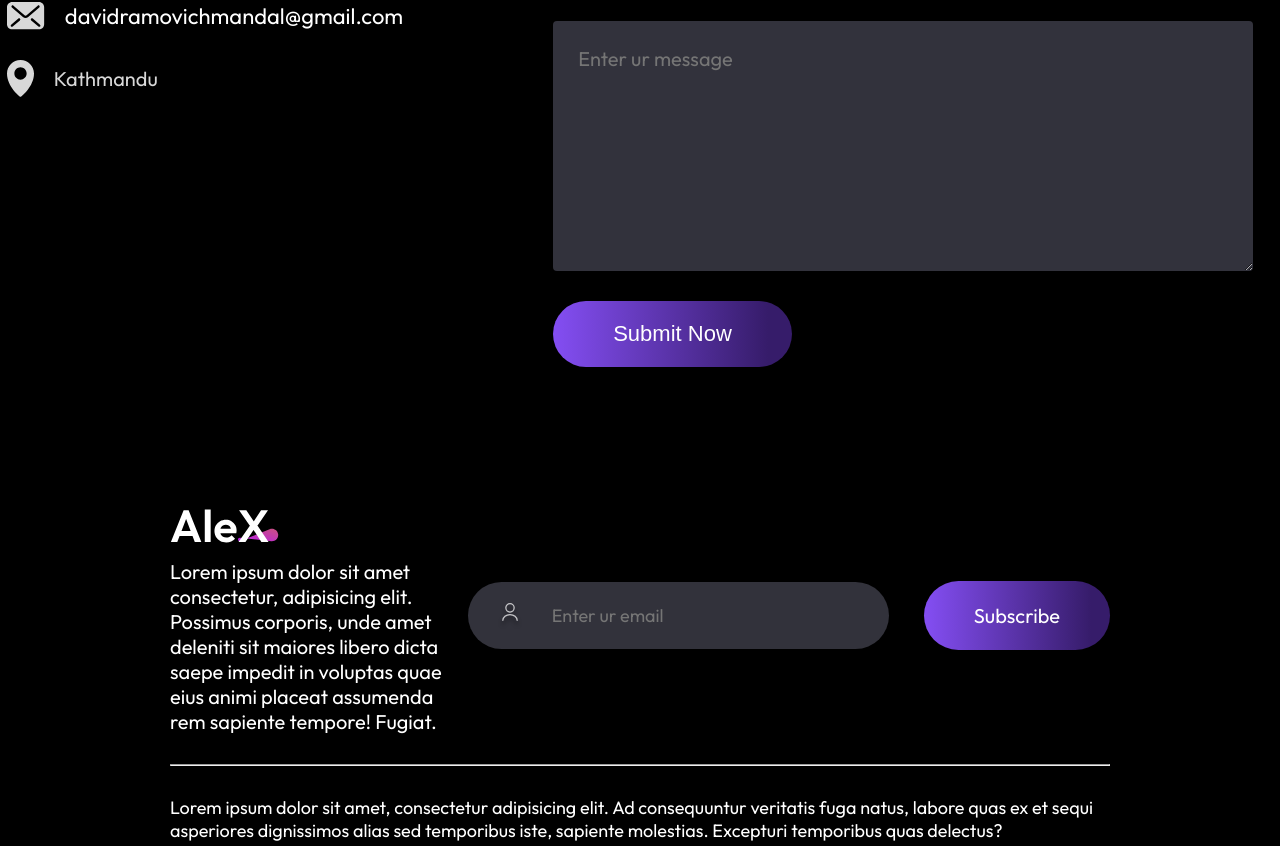
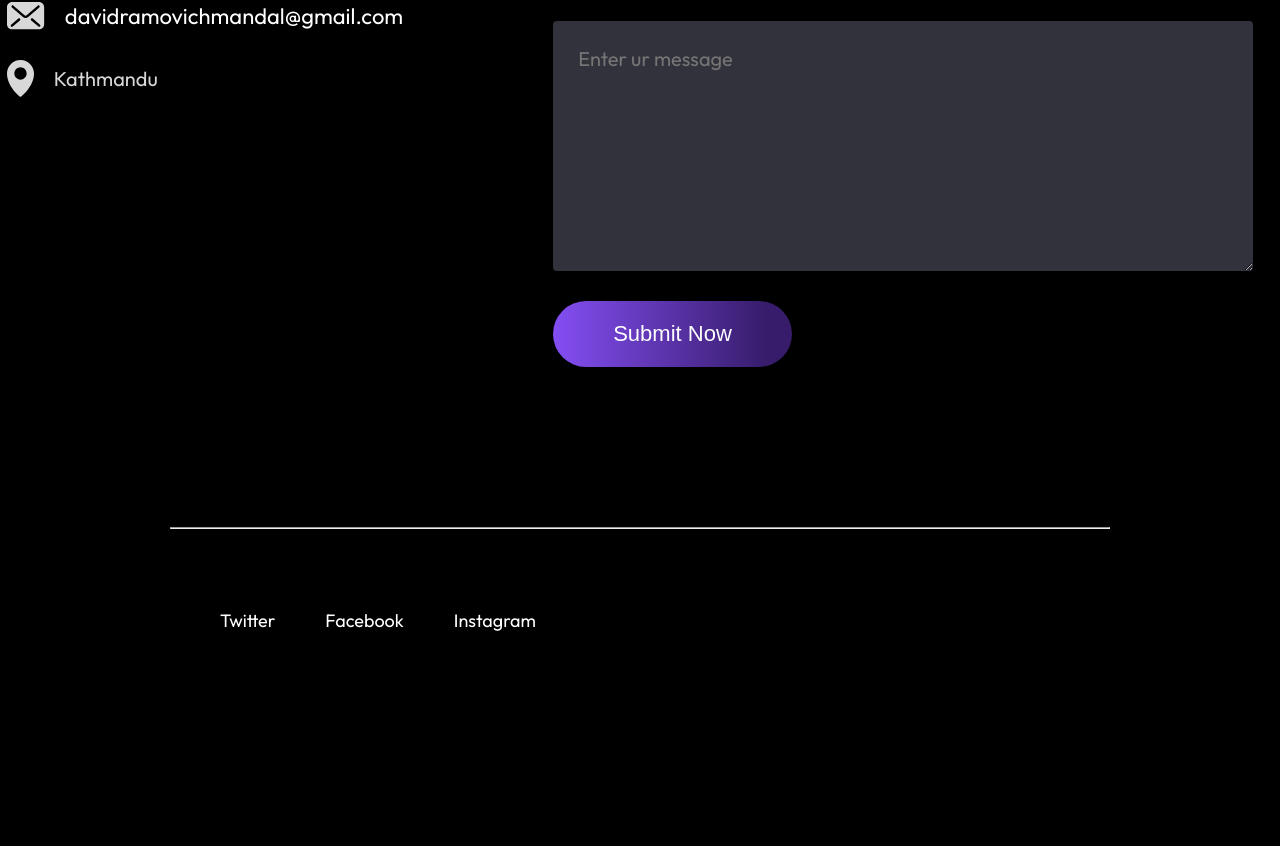
Before and after one commit to itsdavidmandal/website, a React (Vite) app: page / in a window 1280 px wide. Shown: the part 5865-6711 px from the top of the page. After the commit the page ends 6557 px from the top, so only its background shows below. Built offline with nearby package versions, Linux system fonts and the light colour scheme.

Commit message:
removed footer , newsletter (for now) and added socials

```diff
--- a/src/Components/Footer/Footer.css
+++ b/src/Components/Footer/Footer.css
@@ -60,10 +60,13 @@
 
 }
 
-.footer-bottom-right{
+.footer-bottom-left{
     display: flex;
+    align-self: flex-end;
+    padding: 50px;
     gap: 50px;
-    margin-bottom: 50px;
+    margin-bottom: 10px;
+
 
 }
 
--- a/src/Components/Footer/Footer.jsx
+++ b/src/Components/Footer/Footer.jsx
@@ -7,31 +7,38 @@ const Footer = () => {
   return (
     <div className="footer">
       <div className="footer-top">
-        <div className="footer-top-left">
-          <img src={footerlogo} alt="" />
-          <p>
-            Lorem ipsum dolor sit amet consectetur, adipisicing elit. Possimus
-            corporis, unde amet deleniti sit maiores libero dicta saepe impedit
-            in voluptas quae eius animi placeat assumenda rem sapiente tempore!
-            Fugiat.
-          </p>
-        </div>
 
-        <div className="footer-top-right">
+        {/* <div className="footer-top-right">
           <div className="footer-email-input">
             <img src={usericon} alt="" />
             <input type="email" placeholder="Enter ur email" />
           </div>
           <div className="footer-subscribe">Subscribe</div>
-        </div>
+        // </div> */}
+        {/* Need to reincarnate it when the time comes */}
+
       </div>
       <hr />
       <div className="footer-bottom">
         <p className="footer-bottom-left">
-          Lorem ipsum dolor sit amet, consectetur adipisicing elit. Ad
-          consequuntur veritatis fuga natus, labore quas ex et sequi asperiores
-          dignissimos alias sed temporibus iste, sapiente molestias. Excepturi
-          temporibus quas delectus?
+          <a
+            href="https://twitter.com/itsdavidmandal"
+            style={{ textDecoration: "none", color: "inherit" }}
+          >
+            Twitter
+          </a>
+          <a
+            href="https://facebook.com/itsdavidmandal"
+            style={{ textDecoration: "none", color: "inherit" }}
+          >
+            Facebook
+          </a>
+          <a
+            href="https://instagram.com/itsdavidmandal"
+            style={{ textDecoration: "none", color: "inherit" }}
+          >
+            Instagram
+          </a>
         </p>
         <div className="footer-bottom-right"></div>
       </div>
```
